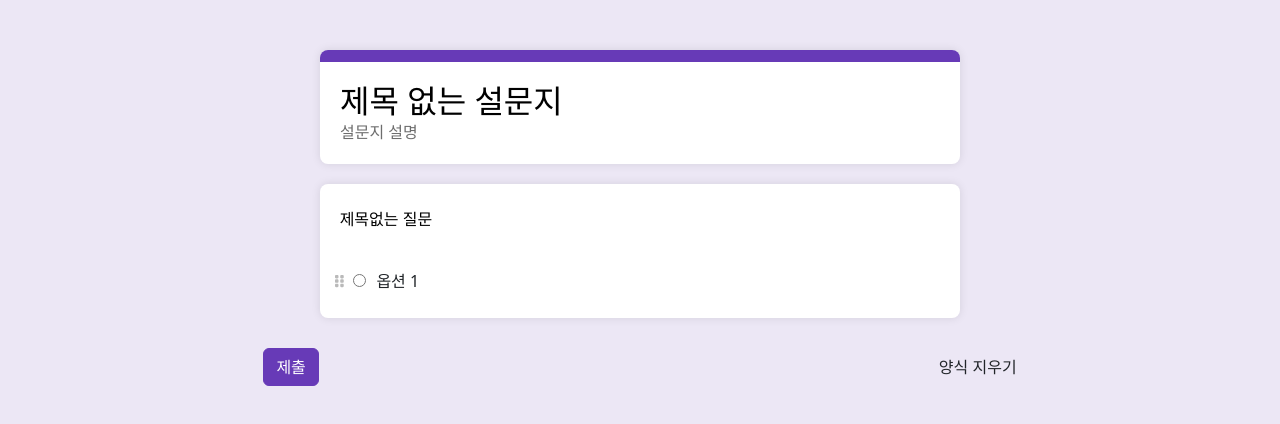
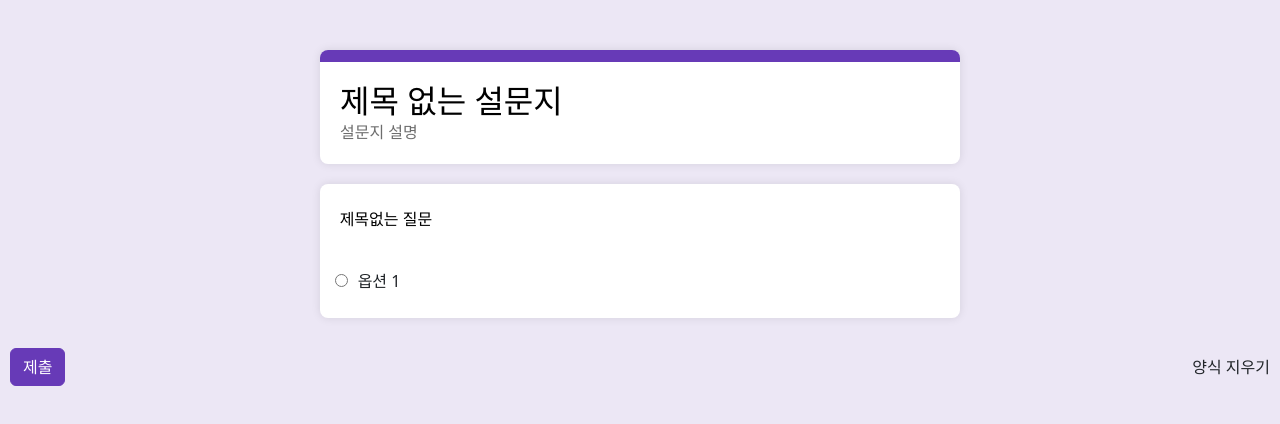
Before and after one commit to yunyoung0531/survey, a React (Create React App) app in the folder survey/: page /preview in a window 1280 px wide. Shown: the top 424 px of the page. Built offline with nearby package versions, Linux system fonts and the light colour scheme.

Commit message:
드롭다운 미리보기 기능

```diff
--- a/survey/src/App.css
+++ b/survey/src/App.css
@@ -394,11 +394,18 @@
 
 .submit-and-cancel {
   display: flex;
+  justify-content: space-between;
   align-items: center;
-  justify-content: space-between;
+  width: 100%; /* 컨테이너를 전체 너비로 확장 */
   padding: 10px;
 }
+
 
 .preview-cancel {
   margin-left: 300px;
 }
+
+.form-control {
+  max-width: 170px;
+  margin-left: 20px;
+}
--- a/survey/src/Option.tsx
+++ b/survey/src/Option.tsx
@@ -6,9 +6,9 @@ import { faGripVertical } from '@fortawesome/free-solid-svg-icons';
 interface OptionProps {
     option: string;
     index: number;
-    questionType: string;
-    moveOption: (dragIndex: number, hoverIndex: number) => void;
-    onUpdateOption: (index: number, newOption: string) => void; // 옵션 업데이트 함수 추가
+    questionType?: string;
+    moveOption?: (dragIndex: number, hoverIndex: number) => void;
+    onUpdateOption?: (index: number, newOption: string) => void; // 옵션 업데이트 함수 추가
 }
 
 
@@ -25,7 +25,7 @@ const Option: React.FC<OptionProps> = ({ option, index, questionType, moveOption
     };
 
     const handleBlur = () => {
-        onUpdateOption(index, newOption); // 변경 사항을 상위 컴포넌트에 전달
+        onUpdateOption?.(index, newOption); // 변경 사항을 상위 컴포넌트에 전달
         setEditing(false);
     };
 
@@ -41,7 +41,7 @@ const Option: React.FC<OptionProps> = ({ option, index, questionType, moveOption
         accept: "option",
         hover(item: { index: number }) {
             if (item.index !== index) {
-                moveOption(item.index, index);
+                moveOption?.(item.index, index);
                 item.index = index;
             }
         }
--- /dev/null
+++ b/survey/src/PreviewOption.tsx
@@ -0,0 +1,113 @@
+import React, { useState} from 'react';
+import { useDrag, useDrop } from 'react-dnd';
+import { FontAwesomeIcon } from '@fortawesome/react-fontawesome';
+import { faGripVertical } from '@fortawesome/free-solid-svg-icons';
+
+interface PreviewOptionProps {
+    option: string;
+    index: number;
+    questionType?: string;
+    moveOption?: (dragIndex: number, hoverIndex: number) => void;
+    onUpdateOption?: (index: number, newOption: string) => void; // 옵션 업데이트 함수 추가
+    options?: string[];
+}
+
+
+const PreviewOption: React.FC<PreviewOptionProps> = ({ option, index, questionType, moveOption, onUpdateOption, options }) => {
+    const [editing, setEditing] = useState(false);
+    const [newOption, setNewOption] = useState(option);
+
+    const handleClick = () => {
+        if (!isDragging) setEditing(true);
+    };
+
+    const handleChange = (e: React.ChangeEvent<HTMLInputElement>) => {
+        setNewOption(e.target.value);
+    };
+
+    const handleBlur = () => {
+        onUpdateOption?.(index, newOption); // 변경 사항을 상위 컴포넌트에 전달
+        setEditing(false);
+    };
+
+    const [{ isDragging }, drag] = useDrag(() => ({
+        type: 'option',
+        item: { index },
+        collect: monitor => ({
+            isDragging: !!monitor.isDragging(),
+        }),
+    }));
+
+    const [, drop] = useDrop({
+        accept: "option",
+        hover(item: { index: number }) {
+            if (item.index !== index) {
+                moveOption?.(item.index, index);
+                item.index = index;
+            }
+        }
+    });
+
+    // const inputType = questionType === '객관식 질문' ? 'radio' :
+    // questionType === '체크박스ㅤ' ? 'checkbox' : 'radio';
+    // 여기에 드롭다운 요소를 추가합니다.
+    let inputElement = null;
+
+    if (questionType === '객관식 질문') {
+        inputElement = <input type="radio" name="option" value={option} readOnly />;
+    } else if (questionType === '체크박스ㅤ') {
+        inputElement = <input type="checkbox" name="option" value={option} readOnly />;
+    } else if (questionType === '드롭다운ㅤ') {
+        // 드롭다운을 렌더링하기 위한 코드.
+        // 주의: 드롭다운은 각 옵션별로 렌더링하는 것이 아니라,
+        // 모든 옵션을 포함하는 하나의 드롭다운으로 렌더링해야 하므로,
+        // 이를 상위 컴포넌트에서 처리해야 할 수도 있습니다.
+        inputElement = (
+        <select className="form-control">
+            {/* 선택된 옵션을 표시하기 위해 option 요소에 selected 속성을 사용할 수 있습니다. */}
+            {options?.map((opt: string, optIndex: number) => ( // 'options?'는 'options'가 undefined일 수도 있음을 나타냅니다.
+            <option key={optIndex} value={opt} selected={opt === option}>
+                {opt}
+            </option>
+            ))}
+        </select>
+        );
+    }
+
+    // const inputType = questionType === '객관식 질문' ? 'radio' :
+    // questionType === '체크박스ㅤ' ? 'checkbox' : null;
+
+    // // 라디오 버튼 또는 체크박스를 렌더링합니다.
+    // let inputElement = null;
+    // if (inputType) {
+    //     inputElement = (
+    //         <input
+    //         type={inputType}
+    //         name="option"
+    //         value={option}
+    //         readOnly // 수정되지 않도록 readOnly 설정
+    //         />
+    //     );
+    // }
+    return (
+        <>
+        <div ref={(node) => drag(drop(node))}  key={index}>
+            <label className="option">
+            {/* <FontAwesomeIcon icon={faGripVertical} style={{color: "#bababa", marginRight: '10px', cursor: 'move'}} size='sm' />
+            <input type={inputType} name="option" value={option} />
+            <span>{option}</span> */}
+            {/* <FontAwesomeIcon icon={faGripVertical} style={{color: "#bababa", marginRight: '10px', cursor: 'move'}} size='sm' /> */}
+                {/* <input type={inputType} name="option" value={option} readOnly /> */}
+                {inputElement}
+                {editing || (questionType !== '드롭다운ㅤ') ? (
+                    <span onDoubleClick={handleClick}>{option}</span>
+                ) : (
+                    ''
+                )}
+            </label>
+        </div>
+        </>
+    );
+};
+
+export default PreviewOption;
--- a/survey/src/PreviewQuestion.tsx
+++ b/survey/src/PreviewQuestion.tsx
@@ -11,7 +11,7 @@ import { faGrip } from '@fortawesome/free-solid-svg-icons';
 // import { faGripVertical } from '@fortawesome/free-solid-svg-icons';
 import './App.css';
 import { useDrag, useDrop } from 'react-dnd';
-import Option from './Option';
+import PreviewOption from './PreviewOption';
 // import { Dropdown, DropdownButton } from 'react-bootstrap';
 
 interface QuestionProps {
@@ -108,8 +108,7 @@ const PreviewQuestion: React.FC<QuestionProps> = ({ questionTitle, questionType,
             case '객관식 질문':
                 return (<>
                     {options.map((option, index) => (
-                        <Option key={index} option={option} index={index} questionType={questionType}   moveOption={moveOption || (() => {})} // moveOption이 undefined일 경우 빈 함수 제공
-                        onUpdateOption={updateOption}/>
+                        <PreviewOption key={index} option={option} index={index} questionType={questionType} />
                     ))}
                     <label className="option">
                         {/* <span className='plus-option' onClick={() => addOption('객관식 질문')}>
@@ -135,8 +134,8 @@ const PreviewQuestion: React.FC<QuestionProps> = ({ questionTitle, questionType,
                         //     <input type="checkbox" name="option" value={option} />
                         //     <span>{option}</span>
                         // </label>
-                        <Option key={index} option={option} index={index} questionType={questionType}   moveOption={moveOption || (() => {})} // moveOption이 undefined일 경우 빈 함수 제공
-                        onUpdateOption={updateOption}/>
+                        <PreviewOption key={index} option={option} index={index} questionType={questionType}
+                        />
                     ))}
                     <label className="option">
                         {/* <span className='plus-option' onClick={()=>{addOption('체크박스ㅤ')}}>옵션 추가</span>
@@ -147,16 +146,19 @@ const PreviewQuestion: React.FC<QuestionProps> = ({ questionTitle, questionType,
 
             case '드롭다운ㅤ':
                 return (<>
-                    {/* <label className="option" >
-                        <span>1 옵션 1</span>
-                    </label> */}
-                    {options.map((option, index) => (
-                        <Option key={index} option={option} index={index} questionType={questionType}   moveOption={moveOption || (() => {})} // moveOption이 undefined일 경우 빈 함수 제공
-                        onUpdateOption={updateOption} />
+
+                    {/* {options.map((option, index) => (
+                        <PreviewOption key={index} option={option} index={index} options={options} questionType={questionType}
+                        />
+                    ))} */}
+                    <select className="form-control">
+                    {localOptions.map((option, idx) => (
+                        <option key={idx} value={option}>
+                            {option}
+                        </option>
                     ))}
+                    </select>
                     <label className="option">
-                        {/* <span className='plus-option' onClick={()=>{addOption('드롭다운ㅤ')}}>옵션 추가</span> */}
-
                     </label>
                 </>);
             default:
@@ -195,38 +197,10 @@ const PreviewQuestion: React.FC<QuestionProps> = ({ questionTitle, questionType,
                 // placeholder="질문 제목 입력"
             />
             </div>
-            {/* <span className='icon-outside'> */}
-
-            {/* <FontAwesomeIcon style={{color: '#5e5e5e', cursor: 'pointer', marginTop: '-15px'}} size='lg' icon={faImage} /> */}
-            {/* <QuestionTypeDropdown
-                selectedType={questionType}
-                onSelectType={handleQuestionTypeChange}
-            /> */}
-            {/* </span> */}
-        {/* </div> */}
         </div>
             <div className="question-options">
             {renderQuestionContent()}
             </div>
-            {/* <div className='question-tail'> */}
-                {/* <FontAwesomeIcon style={{color: '#5e5e5e', cursor: 'pointer'}} icon={faCopy}
-                  onClick={() => onDuplicate && onDuplicate()} // onDuplicate이 존재하는 경우에만 호출
-                /> */}
-                {/* <FontAwesomeIcon style={{color: '#5e5e5e', cursor: 'pointer'}} icon={faTrashCan}
-                onClick={onDelete}
-                /> */}
-                {/* <span className='question-tail-option'> */}
-                {/* ㅤ필수
-                <Form>
-                    <Form.Check
-                    type="switch"
-                    id="custom-switch"
-                    // label="필수"
-                    />
-                </Form> */}
-                {/* <FontAwesomeIcon style={{color: '#5e5e5e', cursor: 'pointer'}} icon={faEllipsisVertical}/> */}
-                {/* </span> */}
-            {/* </div> */}
     </div>
     );
 };
```
